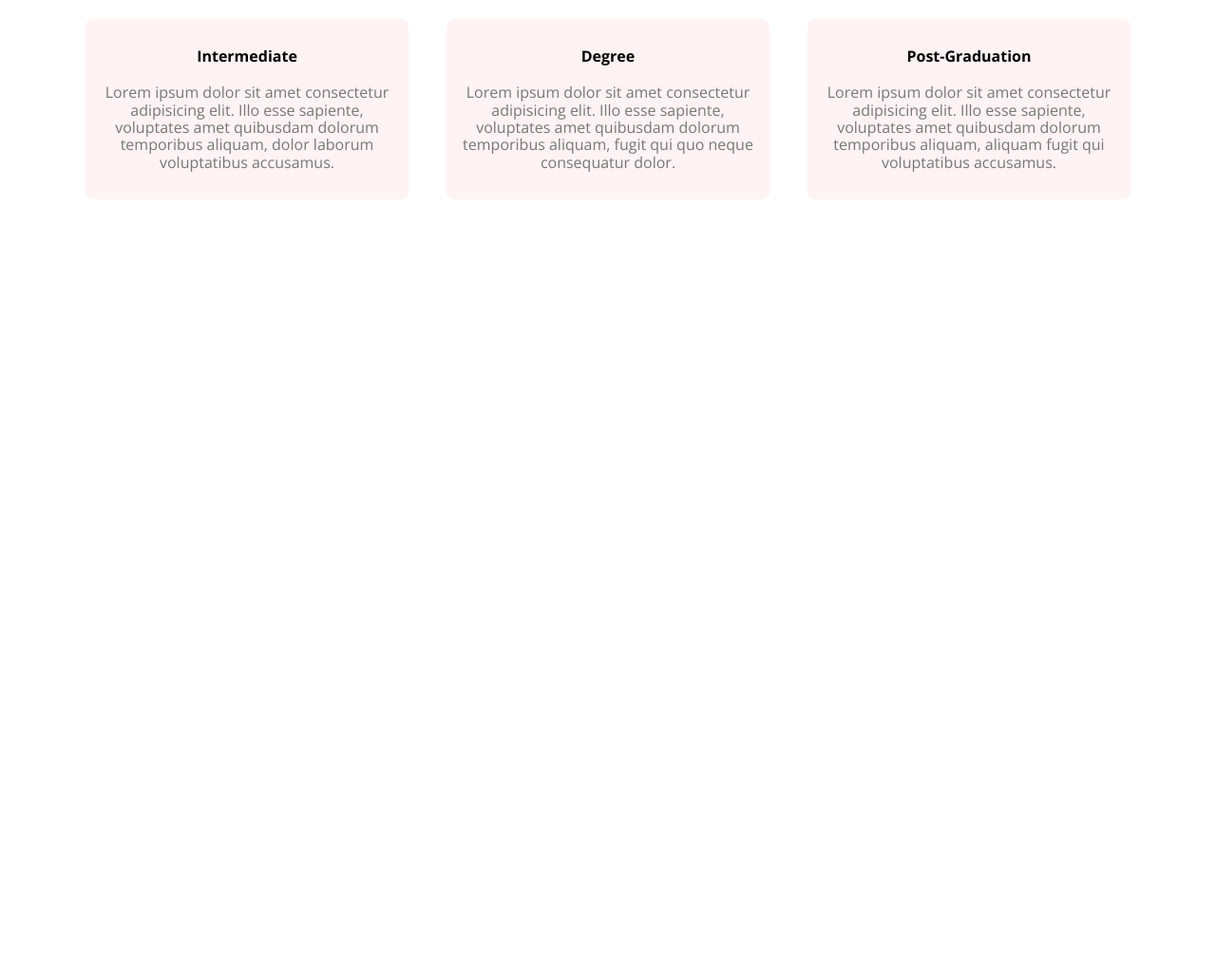
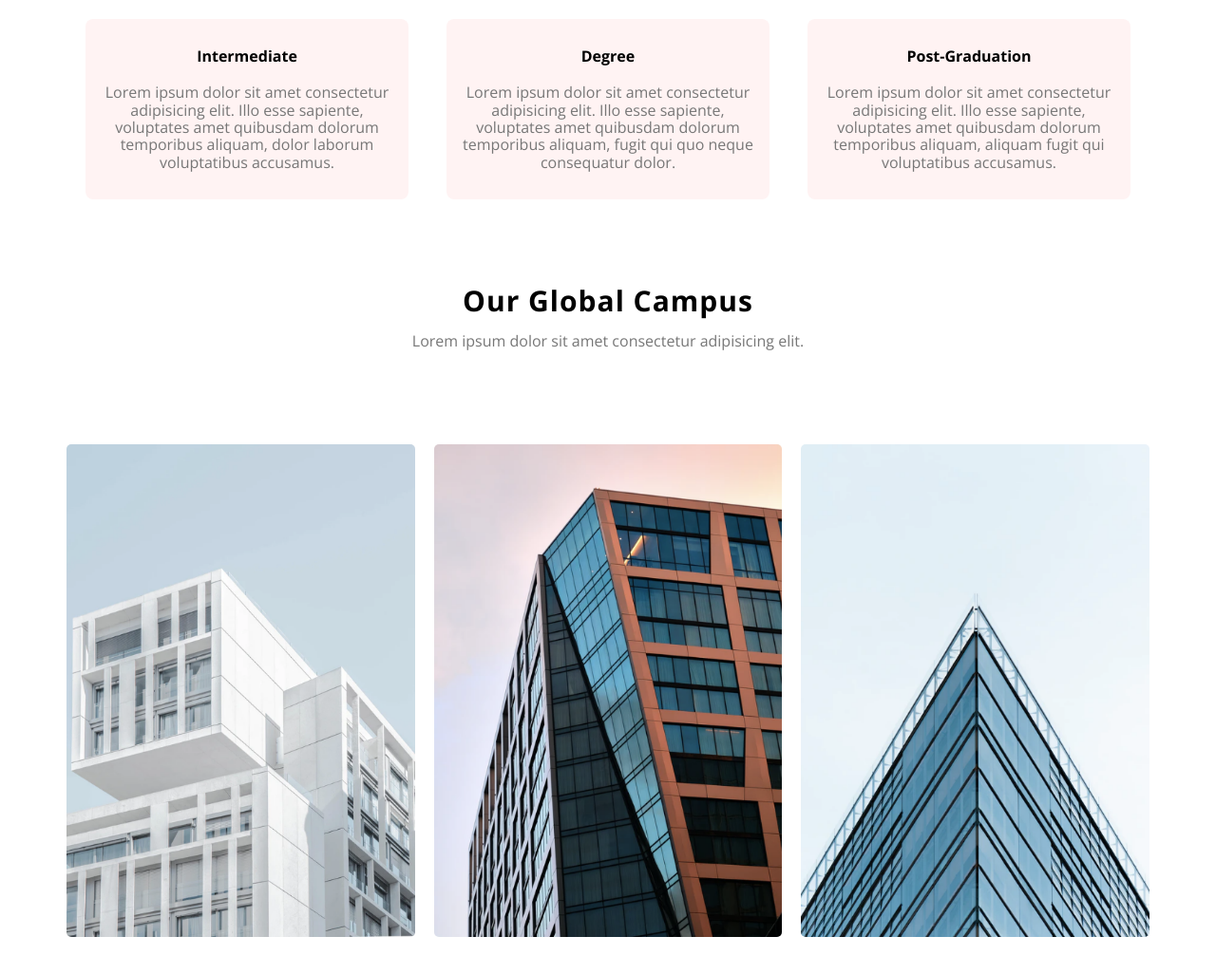
Before and after one commit to AhmedERRAJAAI/eduford-university, a plain HTML site: page index.html in a window 1280 px wide. Shown: the part 998-2024 px from the top of the page at 95% size. Before the commit the page ends 1298 px from the top, so only its background shows below. Drawn offline with nearby package versions, Linux system fonts and the light colour scheme.

Commit message:
campus section upload

```diff
--- a/css/edufold.css
+++ b/css/edufold.css
@@ -32,7 +32,7 @@ a{
 }
 @media(max-width:768px){
     .container{
-        width: 95%;
+        max-width: 95%;
     }
 }
 @media(min-width:768px){
@@ -362,3 +362,61 @@ a{
     color: var(--font-color);
 }
 /* end courses section */
+
+/* start campus section */
+
+.campus{
+    padding-bottom: var(--main-padding);
+}
+.campus .container .campus-content{
+    max-width: 100%;
+    display: grid;
+    grid-template-columns: repeat(auto-fill,minmax(300px,1fr));
+    grid-column-gap: 20px;
+}
+.campus .campus-content .box{
+    position: relative;
+    margin: 0;
+    margin: 20px auto 0px ;
+}
+@media (max-width:768px){
+    .campus .container .campus-content{
+        max-width: 100%;
+        display: grid;
+        grid-template-columns: 1fr;
+    }
+    .campus .campus-content .box{
+
+    }
+}
+.campus .campus-content .box::before{
+    content: "";
+    position: absolute;
+    top: 0;
+    right: 0;
+    width: 100%;
+    height: 100%;
+    transition: 0.3s;
+}
+.campus .campus-content .box:hover::before{
+    background-color: rgba(253, 62, 62, 0.65);
+}
+.campus .campus-content img{
+    max-width: 100%;
+    border-radius: 5px;
+}
+.campus .campus-content .box h3{
+    text-align: center;
+    text-transform: uppercase;
+    color: transparent;
+    position: absolute;
+    top: 95%;
+    left: 50%;
+    transform: translate(-50%,-50%);
+    transition: 0.3s;
+}
+.campus .campus-content .box:hover h3{
+    top: 50%;
+    color: white;
+}
+/* end campus section */
--- a/index.html
+++ b/index.html
@@ -64,6 +64,33 @@
         </div>
     </div>
 </div>
+<!-- end courses section -->
+
+<!-- start campus section -->
+<div class="campus">
+    <div class="container">
+        <div class="main-heading">
+            <h3>Our global campus</h3>
+            <p>Lorem ipsum dolor sit amet consectetur adipisicing elit.</p>
+        </div>
+        <div class="campus-content">
+               <div class="box">
+                <img src="imgs/washington.png" alt="">
+                <h3>washington</h3>
+               </div>
+                <div class="box">
+                    <img src="imgs/newyork.png" alt="">
+                    <h3>newyork</h3>
+                </div>
+                <div class="box">
+                    <img src="imgs/london.png" alt="">
+                    <h3>london</h3>
+                </div>
+            </div>
+        </div>
+    </div>
+</div>
+<!-- end campus section -->
 
 
 
```
